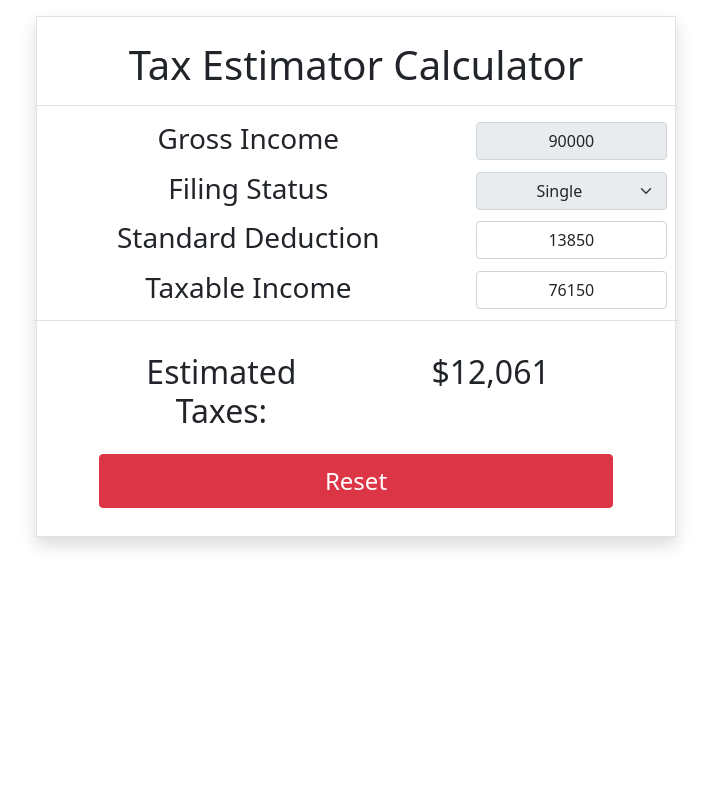
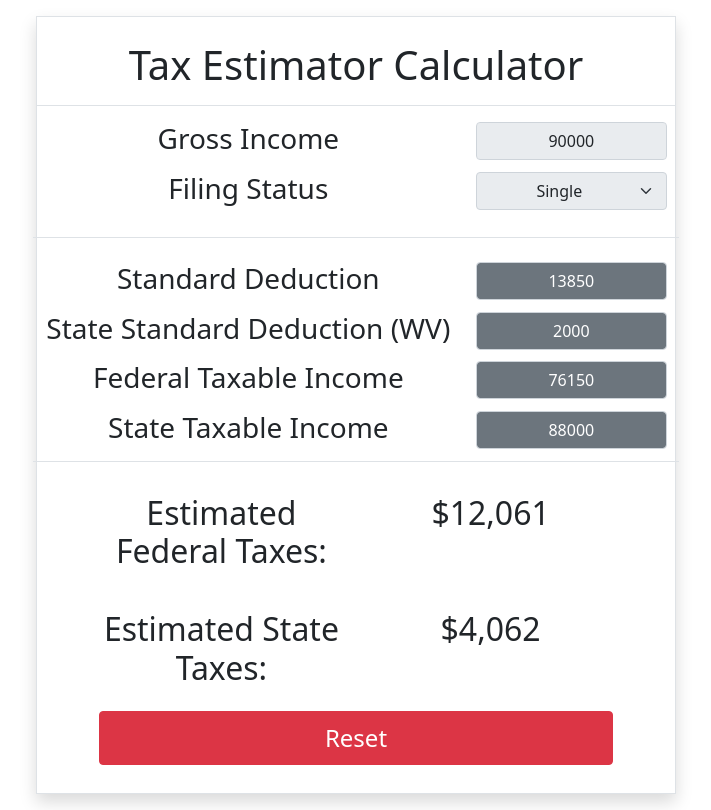
Before and after one commit to zcarroll4/tax-calculator-2023, an Angular app: page / in a window 1280 px wide. Both pictures are taken after a click on the button "Calculate Taxes". Shown: the whole page, without its empty margins (284-995 px from the left). Built offline with nearby package versions, Linux system fonts and the light colour scheme.

Commit message:
state taxes (#1)

```diff
--- a/src/app/tax-calculator/tax-calculator.component.html
+++ b/src/app/tax-calculator/tax-calculator.component.html
@@ -21,11 +21,19 @@
             <h3>Filing Status</h3>
           </div>
           <div class="col">
-          <select class="form-select text-center" [disabled]="taxesCalculated" (change)="updateStandardDeduction()" [(ngModel)]="filing_status">
+            <select class="form-select text-center" [disabled]="taxesCalculated" (change)="updateStandardDeduction()"
+              [(ngModel)]="filing_status">
               <option>Single</option>
               <option>Married Filing Jointly</option>
               <option>Married Filing Separately</option>
             </select>
+          </div>
+        </div>
+        <div class="row my-4">
+          <div class="col-12">
+          </div>
+          <div class="col border-top">
+
           </div>
         </div>
         <div class="row my-2">
@@ -33,15 +41,31 @@
             <h3>Standard Deduction</h3>
           </div>
           <div class="col">
-          <label class="form-control">{{standard_deduction}}</label>
+            <label class="form-control bg-secondary text-white">{{standard_deduction}}</label>
           </div>
         </div>
         <div class="row my-2">
           <div class="col-8">
-          <h3>Taxable Income</h3>
+            <h3>State Standard Deduction (WV)</h3>
           </div>
           <div class="col">
-          <label class="form-control">{{taxable_income}}</label>
+            <label class="form-control bg-secondary text-white">2000</label>
+          </div>
+        </div>
+        <div class="row my-2">
+          <div class="col-8">
+            <h3>Federal Taxable Income</h3>
+          </div>
+          <div class="col">
+            <label class="form-control bg-secondary text-white">{{taxable_income}}</label>
+          </div>
+        </div>
+        <div class="row my-2">
+          <div class="col-8">
+            <h3>State Taxable Income</h3>
+          </div>
+          <div class="col">
+            <label class="form-control bg-secondary text-white">{{state_taxable_income}}</label>
           </div>
         </div>
         <div class="row border-top mt-2" *ngIf="!taxesCalculated">
@@ -54,10 +78,20 @@
             <div class="w-100">
               <div class="row py-3">
                 <div class="col">
-                <h2>Estimated Taxes: </h2>
+                  <h2>Estimated Federal Taxes: </h2>
                 </div>
                 <div class="col">
                   <h2>{{ estimated_taxes | currency : 'USD' : 'symbol' : '1.0-0'}}</h2>
+                </div>
+              </div>
+            </div>
+            <div class="w-100">
+              <div class="row py-3">
+                <div class="col">
+                  <h2>Estimated State Taxes: </h2>
+                </div>
+                <div class="col">
+                  <h2>{{ estimated_state_taxes | currency : 'USD' : 'symbol' : '1.0-0'}}</h2>
                 </div>
               </div>
             </div>
--- a/src/app/tax-calculator/tax-calculator.component.ts
+++ b/src/app/tax-calculator/tax-calculator.component.ts
@@ -11,7 +11,9 @@ export class TaxCalculatorComponent implements OnInit {
   standard_deduction = 13850;
   gross_income = 90000;
   taxable_income = this.gross_income - this.standard_deduction;
+  state_taxable_income = this.gross_income - 2000;
   estimated_taxes: number | undefined;
+  estimated_state_taxes: number | undefined;
   taxesCalculated: boolean = false;
 
   constructor() { }
@@ -37,11 +39,13 @@ export class TaxCalculatorComponent implements OnInit {
   updateTaxableIncome() {
     if (this.gross_income > this.standard_deduction) {
       this.taxable_income = this.gross_income - this.standard_deduction;
+      this.state_taxable_income = this.gross_income - 2000;
     }
   }
 
   calculateTaxes() {
     this.taxesCalculated = true;
+    this.calculateStateTaxes();
     if (this.taxable_income > 11000) {
       this.estimated_taxes = 1100;
       if (this.taxable_income > 44725) {
@@ -62,6 +66,34 @@ export class TaxCalculatorComponent implements OnInit {
     }
   }
 
+  calculateStateTaxes(){
+    if (this.state_taxable_income > 5000) {
+      this.estimated_state_taxes = 118;
+      if (this.state_taxable_income > 12500) {
+        this.estimated_state_taxes += 236.25;
+      } else {
+        this.estimated_state_taxes += Math.round((this.state_taxable_income - 5000) * .0315);
+        return;
+      }
+      if (this.state_taxable_income > 20000) {
+        this.estimated_state_taxes += 265.5;
+      } else {
+        this.estimated_state_taxes += Math.round((this.state_taxable_income - 12500) * .0354);
+        return;
+      }
+      if (this.state_taxable_income > 30000) {
+        this.estimated_state_taxes += 472;
+        this.estimated_state_taxes += Math.round((this.state_taxable_income - 30000) * .0512);
+      } else {
+        this.estimated_state_taxes += Math.round((this.state_taxable_income - 20000) * .0472);
+        return;
+      }
+    } else {
+      this.estimated_state_taxes = Math.round(this.state_taxable_income * .0236);
+      return;
+    }
+  }
+
   resetData() {
     this.estimated_taxes = undefined;
     this.taxesCalculated = false;
--- a/src/index.html
+++ b/src/index.html
@@ -2,7 +2,7 @@
 <html lang="en">
 <head>
   <meta charset="utf-8">
-  <title>TdCalc</title>
+  <title>Tax Estimator Calculator</title>
   <base href="/">
   <meta name="viewport" content="width=device-width, initial-scale=1">
   <link rel="icon" type="image/x-icon" href="favicon.ico">
```
Also changed, not shown: 1 other file (tests, documents, lock files or other folders). Lines whose indentation alone changed are shown as unchanged.
